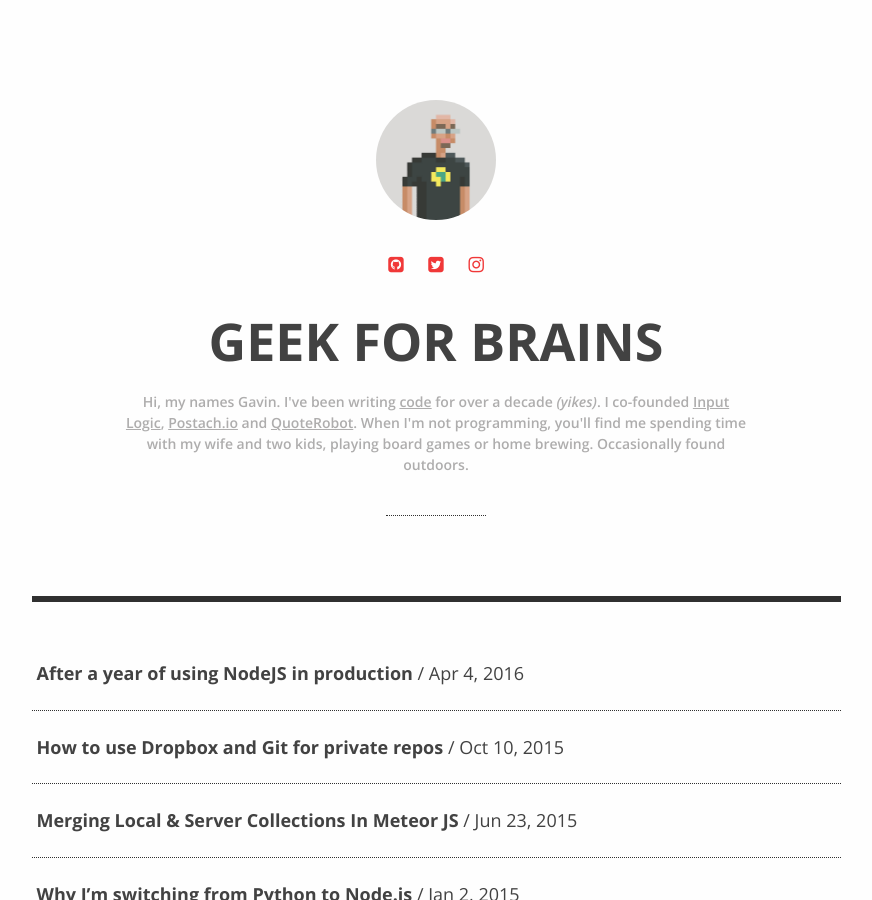
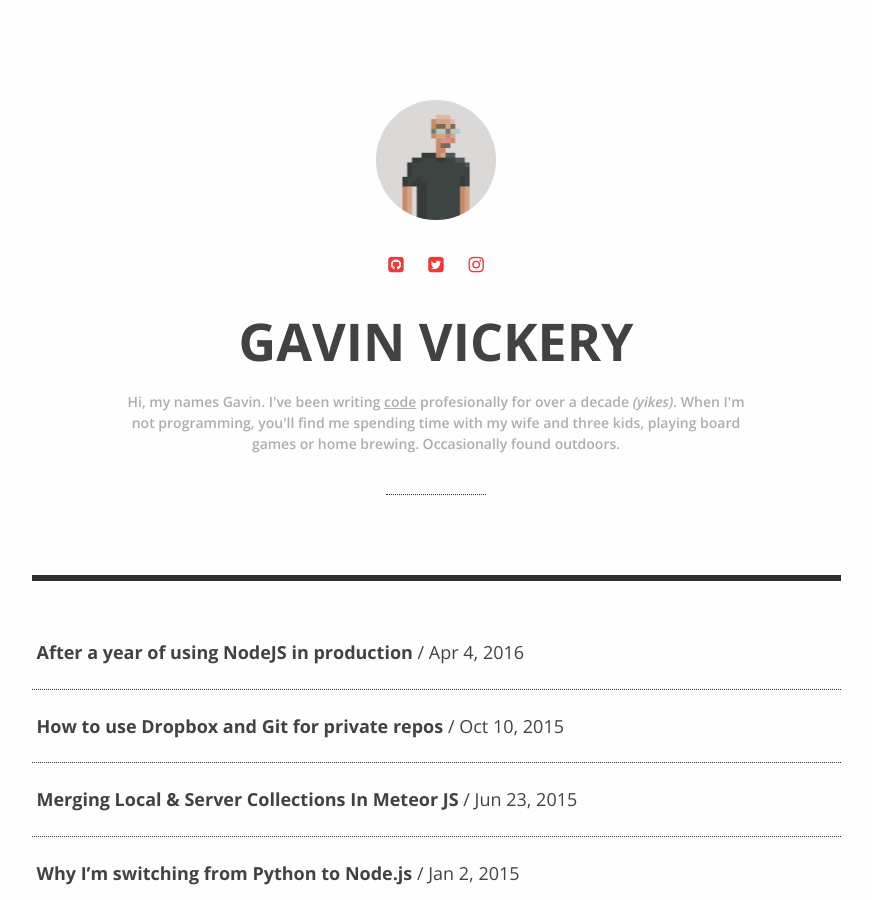
Before and after one commit to geekforbrains/geekforbrains.github.io, a Jekyll site: the page built from index.html, in a window 1280 px wide and 900 px high. Shown: the whole window, without its empty margins (204-1076 px from the left). Built offline with Jekyll 4.4.1, drawn with Linux system fonts in a browser that asks for light colours; nearby versions of some CDN libraries; the list of posts is cut into pages by our own code.

Commit message:
Minor revisions.

```diff
--- /dev/null
+++ b/Gemfile
@@ -0,0 +1,2 @@
+source 'https://rubygems.org'
+gem 'github-pages', group: :jekyll_plugins
--- a/_includes/head.html
+++ b/_includes/head.html
@@ -4,11 +4,12 @@
   <meta name="viewport" content="width=device-width, initial-scale=1">
 
   <title>
-    {% if page.title %}{{ page.title | escape }}
-    {% else %}{{ site.author }}
+    {% if page.title %}
+      {{ page.title | escape }} |
     {% endif %}
-    | {{ site.title | escape }}
+    {{ site.author }}
   </title>
+
   <meta name="description" content="{% if page.excerpt %}{{ page.excerpt | strip_html | strip_newlines | truncate: 160 }}{% else %}{{ site.description }}{% endif %}">
 
   <link rel="stylesheet" href="{{ "/css/normalize.css" | prepend: site.baseurl }}">
--- a/_includes/header.html
+++ b/_includes/header.html
@@ -1,7 +1,7 @@
 <header class="site-header">
   <div class="container">
     <div class="site-title-wrapper">
-      <a class="site-logo js-ajax-link" title="{{ site.title }}" href="/">
+      <a class="site-logo js-ajax-link" title="{{ site.author }}" href="/">
         <div class="site-avatar"></div>
       </a>
     </div>
--- a/index.html
+++ b/index.html
@@ -2,19 +2,17 @@
 layout: default
 ---
 
-<h1 class="page-title">{{ site.title }}</h1>
+<h1 class="page-title">{{ site.author }}</h1>
+
 <p class="blog-description site-bio">
   Hi, my names Gavin. I've been writing <a href="{{ site.github_url }}" target="_blank">code</a>
-  for over a decade <em>(yikes)</em>. I co-founded
-  <a href="http://inputlogic.ca" target="_blank">Input Logic</a>,
-  <a href="http://postach.io" target="_blank">Postach.io</a> and
-  <a href="https://quoterobot.com" target="_blank">QuoteRobot</a>. When I'm not
-  programming, you'll find me spending time with my wife and two kids, playing
+  profesionally for over a decade <em>(yikes)</em>. When I'm not
+  programming, you'll find me spending time with my wife and three kids, playing
   board games or home brewing. Occasionally found outdoors.
 </p>
 
 <ol class="post-list">
-{% for post in paginator.posts %}
+  {% for post in paginator.posts %}
     <li class="post-stub post">
       <a class="js-ajax-link"  title="{{ post.title }}" href="{{ post.url | prepend: site.baseurl }}">
         <h4 class="post-stub-title">{{ post.title | truncatewords: 12 }}</h4>
```
Also changed, not shown: Gemfile.lock (added), img/avatar.png, 1 other file.
